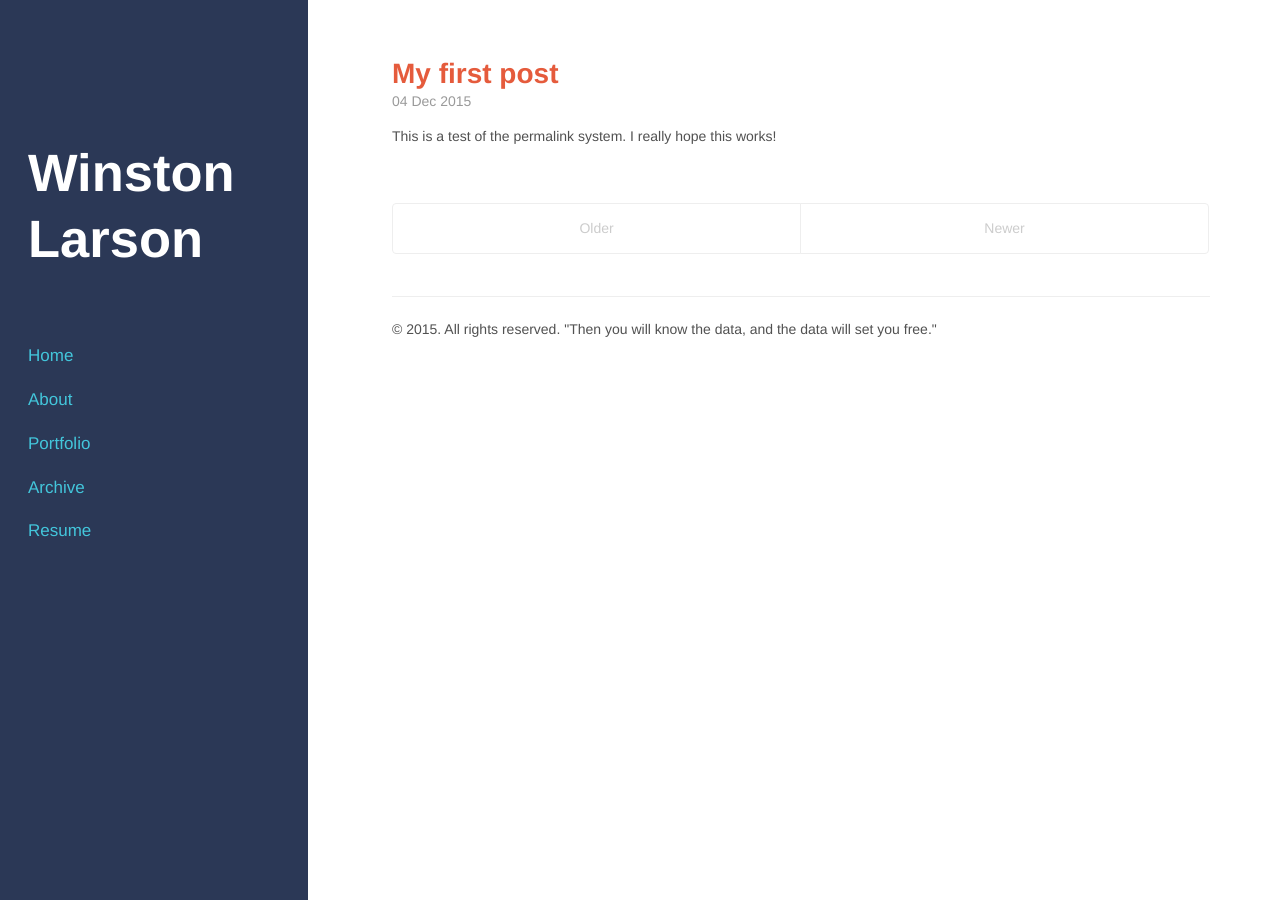
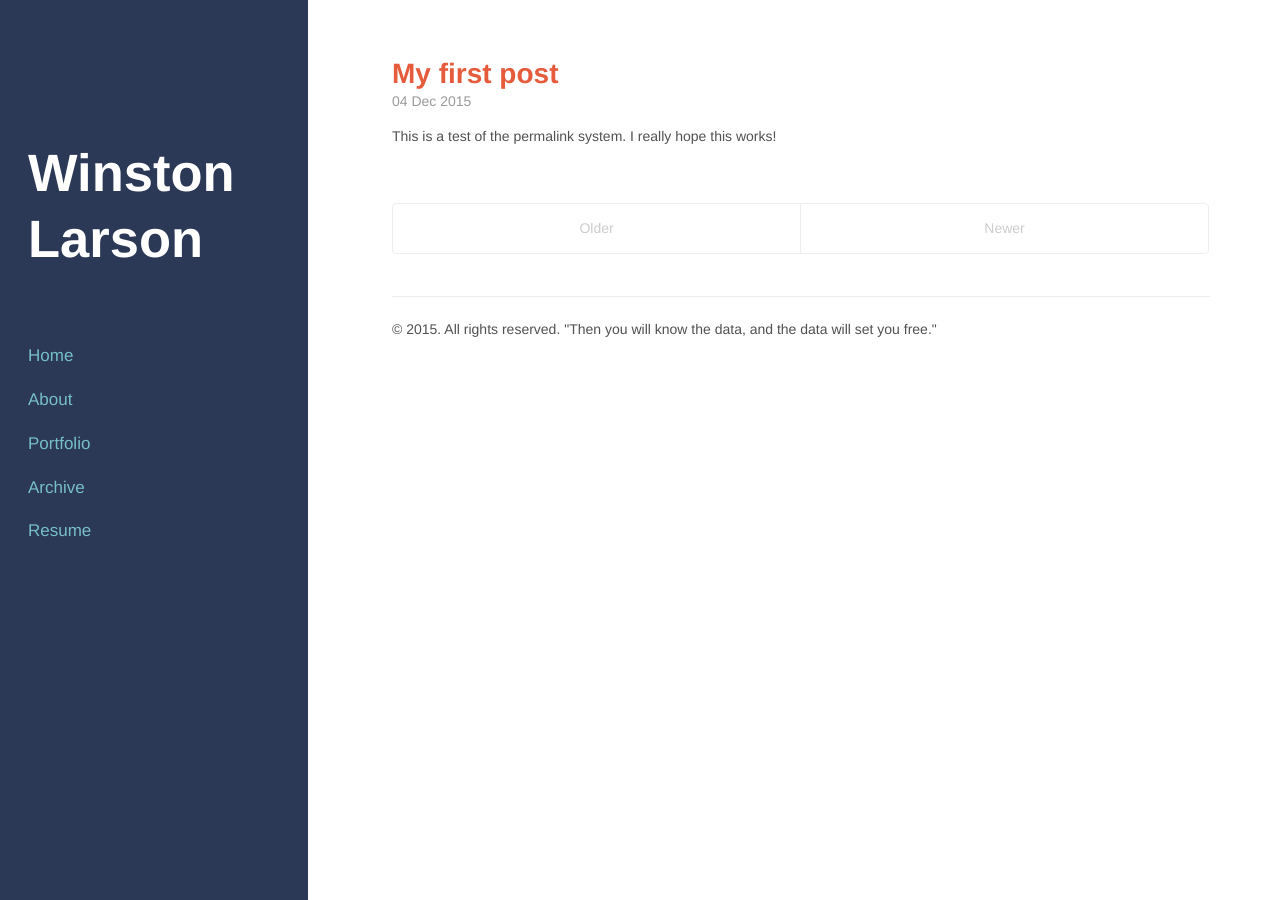
Before and after one commit to winstonlarson/old_website, a Jekyll site: the page built from index.html, in a window 1280 px wide. Built offline with Jekyll 4.4.1, drawn with Linux system fonts in a browser that asks for light colours; some web fonts are replaced; the list of posts is cut into pages by our own code.

Commit message:
more color

```diff
--- a/public/css/hyde.css
+++ b/public/css/hyde.css
@@ -42,7 +42,7 @@ html {
     color: #4863A0;
   }
   a {
-    color: #43C6DB;
+    color: #77BFC7;
   }
 }
 @media (min-width: 58em) {
@@ -77,7 +77,7 @@ html {
 
 /* Sidebar links */
 .sidebar a {
-  color: #43C6DB;
+  color: #77BFC7;
 }
 
 /* About section */
@@ -102,7 +102,7 @@ html {
 a.sidebar-nav-item:hover,
 a.sidebar-nav-item:focus {
   text-decoration: none;
-  background-color: #2B3856;
+  background-color: #E55B3C;
 }
 .sidebar-nav-item.active {
   font-weight: bold;
```
